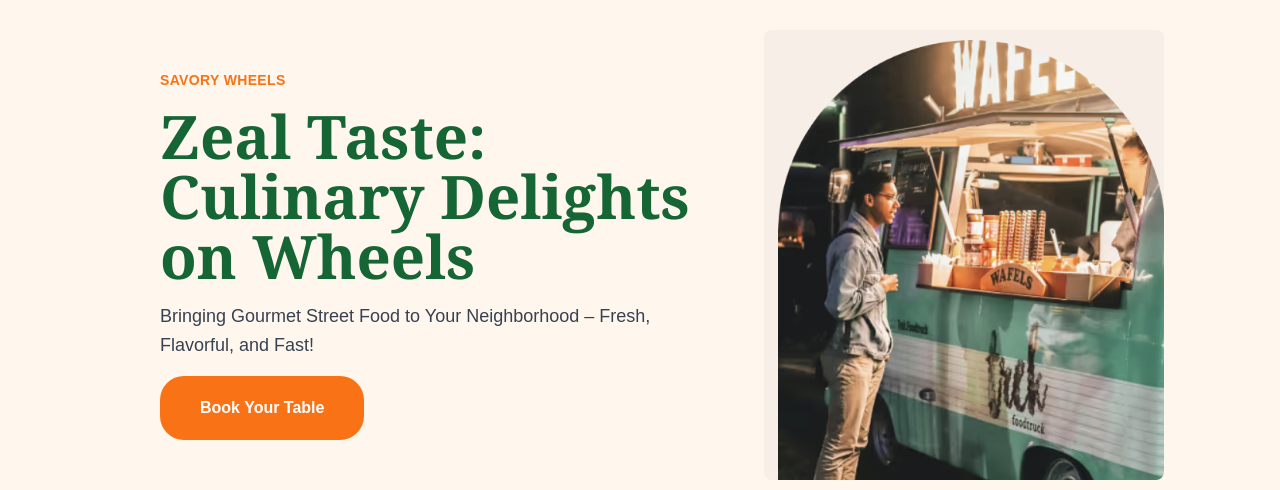
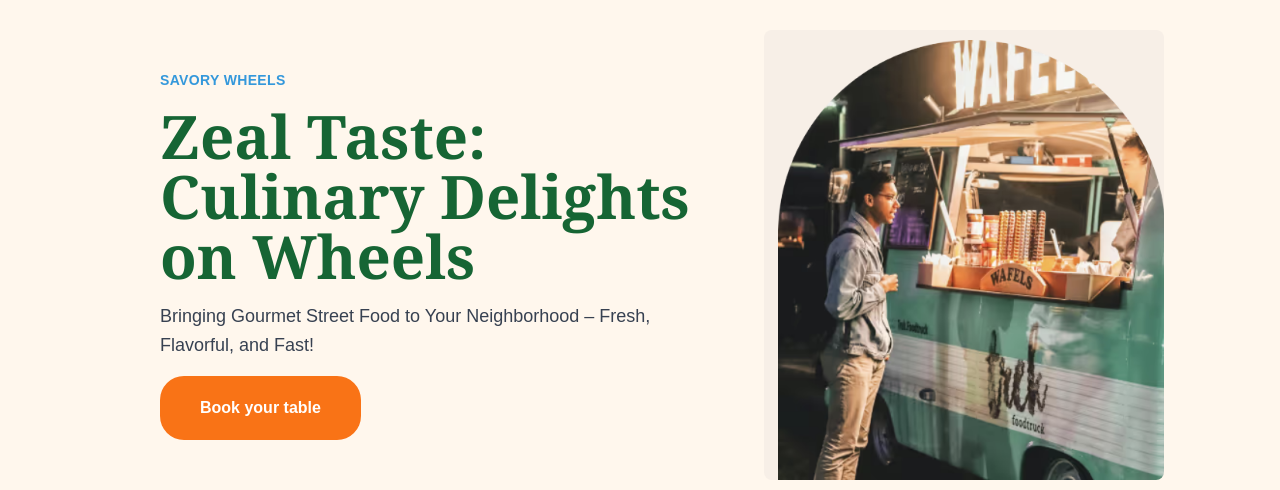
Before and after one commit to Praveena-Krishnan/zeal-taste, a Next.js app: page / in a window 1280 px wide. Shown: the part 215-705 px from the top of the page. Built offline with nearby package versions, Linux system fonts and the light colour scheme.

Commit message:
Created button component

```diff
--- /dev/null
+++ b/app/components/button/page.jsx
@@ -0,0 +1,11 @@
+import React from 'react'
+
+function Mybutton(props){
+  return (
+    <button className="mt-4 bg-orange-500 text-white font-extrabold py-5 px-10 rounded-3xl hover:bg-orange-dark transition">
+      {props.label}
+    </button>
+  )
+}
+
+export default Mybutton;
--- a/app/components/hero/page.tsx
+++ b/app/components/hero/hero.tsx
@@ -1,22 +1,21 @@
 // components/Hero.tsx
 import Image from 'next/image';
 import hero_image from './Images/hero-image.png'
+import Mybutton from '../button/page';
 
 const Hero = () => {
   return (
     <section className="bg-orange-50 py-12">
       <div className="container mx-auto px-6 md:px-12 flex flex-col md:flex-row items-center ">
         <div className="text-center md:text-left md:w-1/2 space-y-4 ml-28">
-          <h1 className="text-orange-500 uppercase tracking-wide font-bold text-sm">Savory Wheels</h1>
+          <h1 className="text-primary uppercase tracking-wide font-bold text-sm">Savory Wheels</h1>
           <h2 className="text-green-800 font-bold text-4xl md:text-6xl leading-tight font-serif ">
             Zeal Taste: <br></br>Culinary Delights<br></br> on Wheels
           </h2>
           <p className="text-gray-700 text-lg leading-relaxed">
             Bringing Gourmet Street Food to Your Neighborhood – Fresh, Flavorful, and Fast!
           </p>
-          <button className="mt-4 bg-orange-500 text-white font-extrabold py-5 px-10 rounded-3xl hover:bg-orange-dark transition">
-            Book Your Table
-          </button>
+          <Mybutton label="Book your table"/>
         </div>
         <div className="mt-8 md:mt-0 md:w-1/2 flex justify-center">
           <div className="relative rounded-lg overflow-hidden mx-auto ">
--- a/app/page.tsx
+++ b/app/page.tsx
@@ -1,6 +1,6 @@
 import Image from "next/image";
 import Header from "./components/header/page";
-import Hero from "./components/hero/page";
+import Hero from "./components/hero/hero";
 
 export default function Home() {
   return (
--- a/tailwind.config.ts
+++ b/tailwind.config.ts
@@ -8,7 +8,11 @@ export default {
   ],
   theme: {
     extend: {
+      fontFamiliy:{
+
+      },
       colors: {
+        primary: "#3498db",
         background: "var(--background)",
         foreground: "var(--foreground)",
       },
--- a/tsconfig.json
+++ b/tsconfig.json
@@ -22,6 +22,6 @@
       "@/*": ["./*"]
     }
   },
-  "include": ["next-env.d.ts", "**/*.ts", "**/*.tsx", ".next/types/**/*.ts"],
+  "include": ["next-env.d.ts", "**/*.ts", "**/*.tsx", ".next/types/**/*.ts", "app/components/button/page.jsx"],
   "exclude": ["node_modules"]
 }
```
